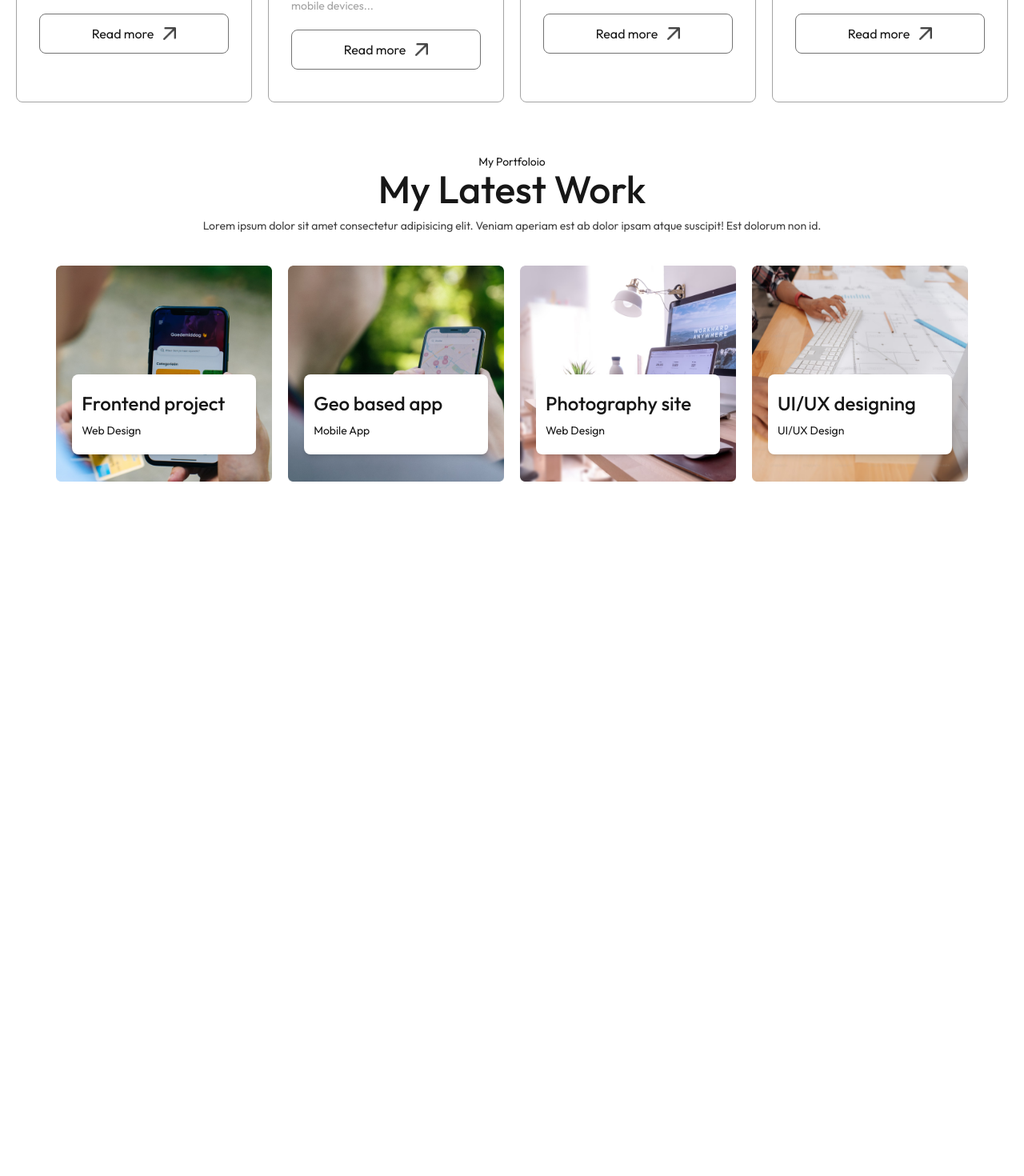
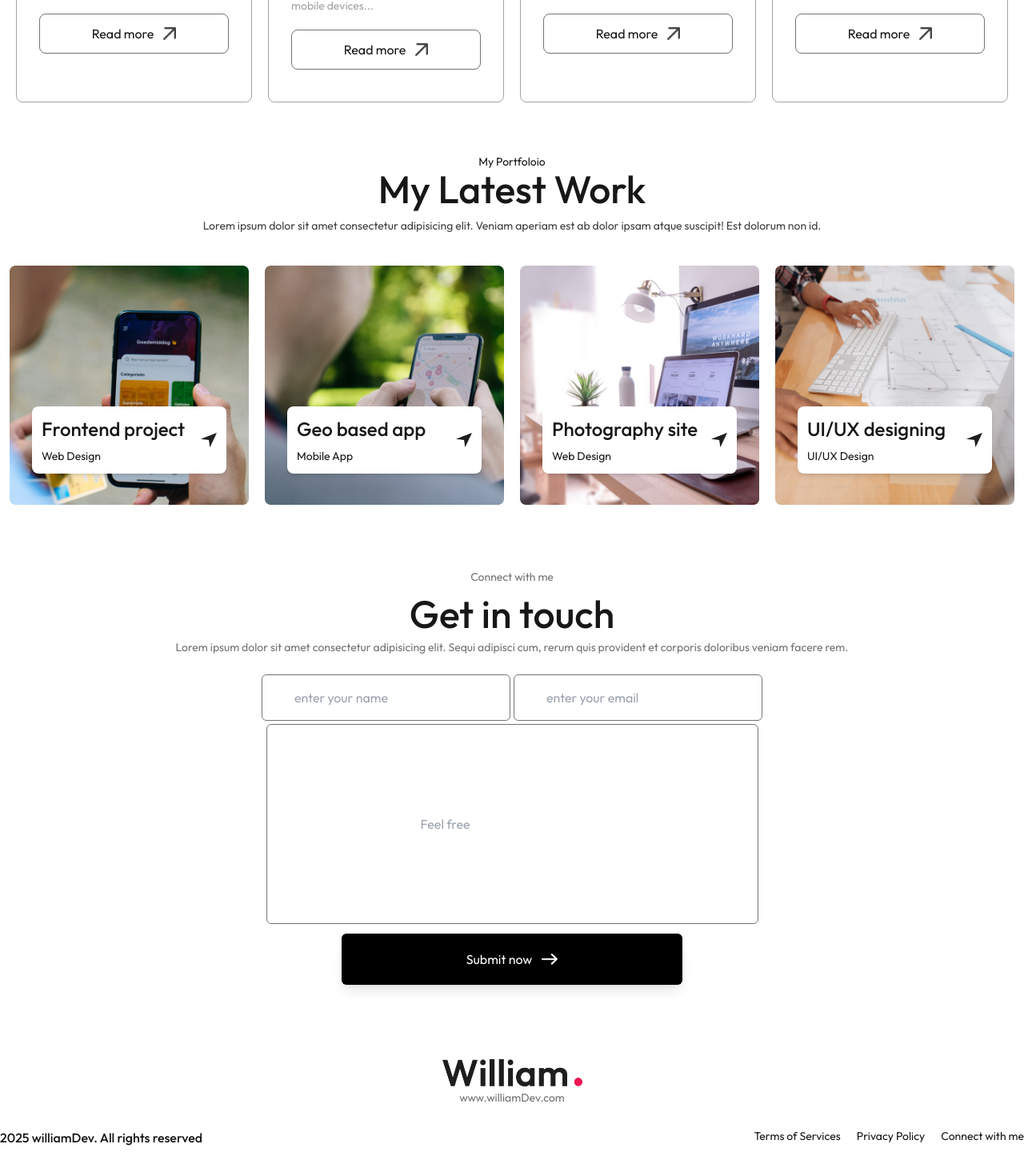
Before and after one commit to AbdelazizDoBronx/portfollio, a Next.js app: page / in a window 1280 px wide. Shown: the part 1493-2963 px from the top of the page at 80% size. Before the commit the page ends 2221 px from the top, so only its background shows below. Built offline with nearby package versions, Linux system fonts and the light colour scheme; a web font is replaced by a local one.

Commit message:
Portfolio complited

```diff
--- /dev/null
+++ b/app/components/ContactForm.jsx
@@ -0,0 +1,28 @@
+import { assets } from '@/public/assets/assets'
+import Image from 'next/image'
+import React from 'react'
+
+const ContactForm = () => {
+  return (
+    <div className='max-w-7xl mx-auto mt-16'>
+        <h3 className='text-sm text-center mb-3 text-neutral-500'>Connect with me</h3>
+        <h2 className='text-5xl font-medium text-center'>Get in touch</h2>
+        <p className='mt-2 mb-6 text-sm  text-balance text-center text-neutral-500'>Lorem ipsum dolor sit amet consectetur adipisicing elit. Sequi adipisci cum, rerum quis provident et corporis doloribus veniam facere rem.</p>
+        <form  >
+            <div className='flex gap-1 justify-center'>
+                <input className='border bg-transparent focus:outline-blue-300 border-neutral-500 px-10 py-4 rounded-md' type="text" placeholder='enter your name'/>
+                <input className='border bg-transparent focus:outline-blue-300 border-neutral-500 px-10 py-4 rounded-md' type="text" placeholder='enter your email'/>
+            </div>
+            <div className=' mt-1 flex justify-center items-center'>
+                <input className='border bg-transparent focus:outline-blue-300 border-neutral-500 mx-auto px-48 py-28 rounded-md' type="text" placeholder='Feel free'/>
+            </div>
+            <button className='flex gap-3 bg-black text-white justify-center items-center px-3 py-5 rounded-md mt-3 mx-auto w-1/3 shadow-lg'>
+                Submit now
+                <Image src={assets.right_arrow_white} alt='send' className='w-5'/>
+            </button>
+        </form>
+    </div>
+  )
+}
+
+export default ContactForm
--- /dev/null
+++ b/app/components/Footer.jsx
@@ -0,0 +1,25 @@
+import { assets } from '@/public/assets/assets'
+import Image from 'next/image'
+import React from 'react'
+
+const Footer = () => {
+  return (
+    <div className='max-w-7xl mx-auto mt-20 mb-10'>
+        <div className='flex flex-col items-center'>
+            <Image src={assets.logo} alt='logo' className='w-44'/>
+            <p className='text-sm -mt-2 text-neutral-500 text-center'>www.williamDev.com</p>
+        </div>
+        <div className='w-full h-[0.5] bg-neutral-500 mt-7 mb-4'></div>
+        <div className='flex justify-between'>
+            <p className='font-medium'>2025 williamDev. All rights reserved</p>
+            <ul className='flex gap-5 text-sm'>
+                <li>Terms of Services</li>
+                <li>Privacy Policy</li>
+                <li>Connect with me</li>
+            </ul>
+        </div>
+    </div>
+  )
+}
+
+export default Footer
--- a/app/components/Portfolio.jsx
+++ b/app/components/Portfolio.jsx
@@ -8,15 +8,18 @@ const Portfolio = () => {
         <h3 className='text-sm mb-21'>My Portfoloio</h3>
         <h4 className='text-5xl font-medium mb-3'>My Latest Work</h4>
         <p className='text-sm text-neutral-700 text-pretty text-center mb-10'>Lorem ipsum dolor sit amet consectetur adipisicing elit. Veniam aperiam est ab dolor ipsam atque suscipit! Est dolorum non id.</p>
-        <div className='flex  gap-5'>
+        <div className='w-full lg:flex-row flex  flex-col px-3  gap-5'>
             {workData.map((work,idx)=>(
-                 <div style={{backgroundImage : `url(${work.bgImage})`}} key={idx} className='bg-no-repeat  bg-contain px-5 py-20 rounded-md flex-1'>
-                    <div className=' mt-14 flex gap-3 items-center bg-white px-3 py-5 rounded-lg shadow-md'>
+                 <div style={{backgroundImage : `url(${work.bgImage})`}} key={idx}
+                    className=' flex-1 bg-no-repeat bg-contain  aspect-square rounded-md px-7'>
+                    <div className='flex justify-between mt-44 items-center bg-white p-3 rounded-lg shadow-md w-full'>
                         <div>
                             <h3 className='text-nowrap text-2xl font-medium'>{work.title}</h3>
                             <p className='text-sm mt-2'>{work.description}</p>
                         </div>
-                        <Image className='w-5' src={assets.arrow_icon_dark} alt='arrow'/>
+                        <div>
+                            <Image className='w-5' src={assets.send_icon} alt='arrow'/>
+                        </div>
                     </div>
                  </div>
             ))}
--- a/app/page.js
+++ b/app/page.js
@@ -3,6 +3,8 @@ import Hero from "./components/Hero";
 import AboutMe from "./components/AboutMe";
 import Services from "./components/Services";
 import Portfolio from "./components/Portfolio";
+import ContactForm from "./components/ContactForm";
+import Footer from "./components/Footer";
 
 export default function Home() {
   return (
@@ -12,6 +14,8 @@ export default function Home() {
       <AboutMe />
       <Services />
       <Portfolio />
+      <ContactForm />
+      <Footer />
     </main >
   );
 }
```
